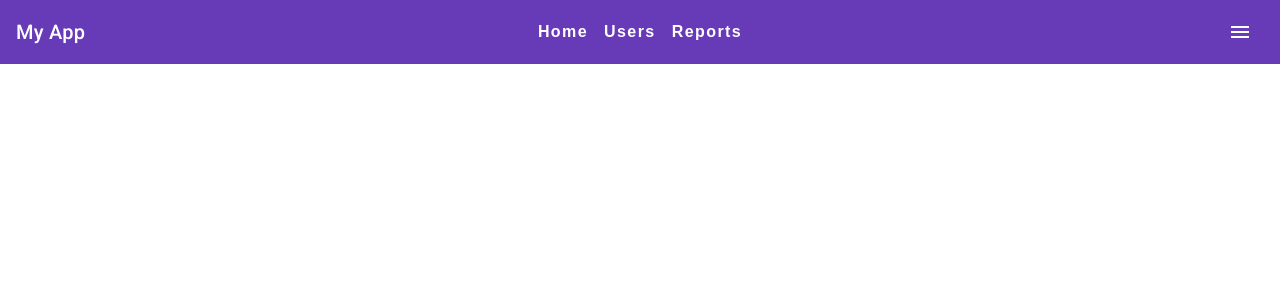
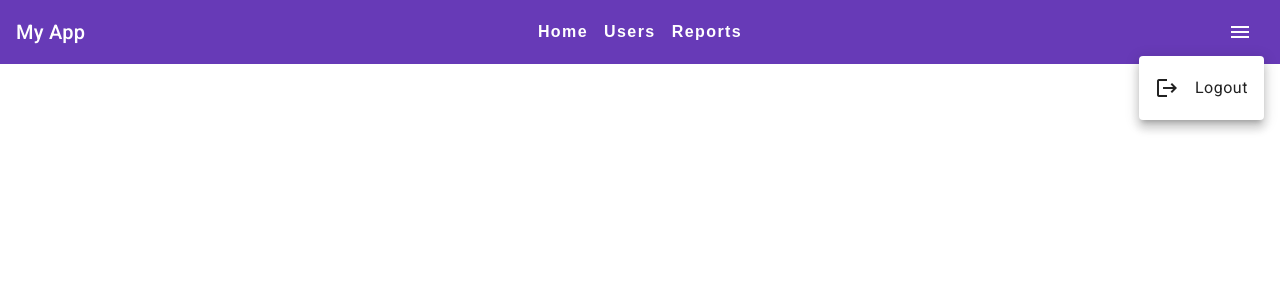
Before and after one commit to santidossantos/angular, an Angular app in the folder angular-material/: page /dashboard in a window 1280 px wide. Both pictures are taken after a click on the button "menu". Shown: the top 300 px of the page. Built offline with nearby package versions, Linux system fonts and the light colour scheme.

Commit message:
Mat menu

```diff
--- a/angular-material/src/app/components/dashboard/navbar/navbar.component.html
+++ b/angular-material/src/app/components/dashboard/navbar/navbar.component.html
@@ -8,8 +8,14 @@
     <button mat-button>Reports</button>
   </div>
   <div class="right-icons">
-    <button mat-icon-button>
+    <button mat-icon-button [matMenuTriggerFor]="menu">
       <mat-icon>menu</mat-icon>
     </button>
+    <mat-menu #menu="matMenu">
+      <button mat-menu-item>
+        <mat-icon>logout</mat-icon>
+        Logout
+      </button>
+    </mat-menu>
   </div>
 </mat-toolbar>
--- a/angular-material/src/app/components/shared/shared.module.ts
+++ b/angular-material/src/app/components/shared/shared.module.ts
@@ -10,6 +10,7 @@ import { MatSnackBarModule } from '@angular/material/snack-bar';
 import { MatProgressSpinnerModule } from '@angular/material/progress-spinner';
 import { MatToolbarModule } from '@angular/material/toolbar';
 import { MatIconModule } from '@angular/material/icon';
+import { MatMenuModule } from '@angular/material/menu';
 
 @NgModule({
   declarations: [],
@@ -23,6 +24,7 @@ import { MatIconModule } from '@angular/material/icon';
     ReactiveFormsModule,
     MatToolbarModule,
     MatIconModule,
+    MatMenuModule,
   ],
   exports: [
     CommonModule,
@@ -34,6 +36,7 @@ import { MatIconModule } from '@angular/material/icon';
     ReactiveFormsModule,
     MatToolbarModule,
     MatIconModule,
+    MatMenuModule,
   ],
 })
 export class SharedModule {}
```
